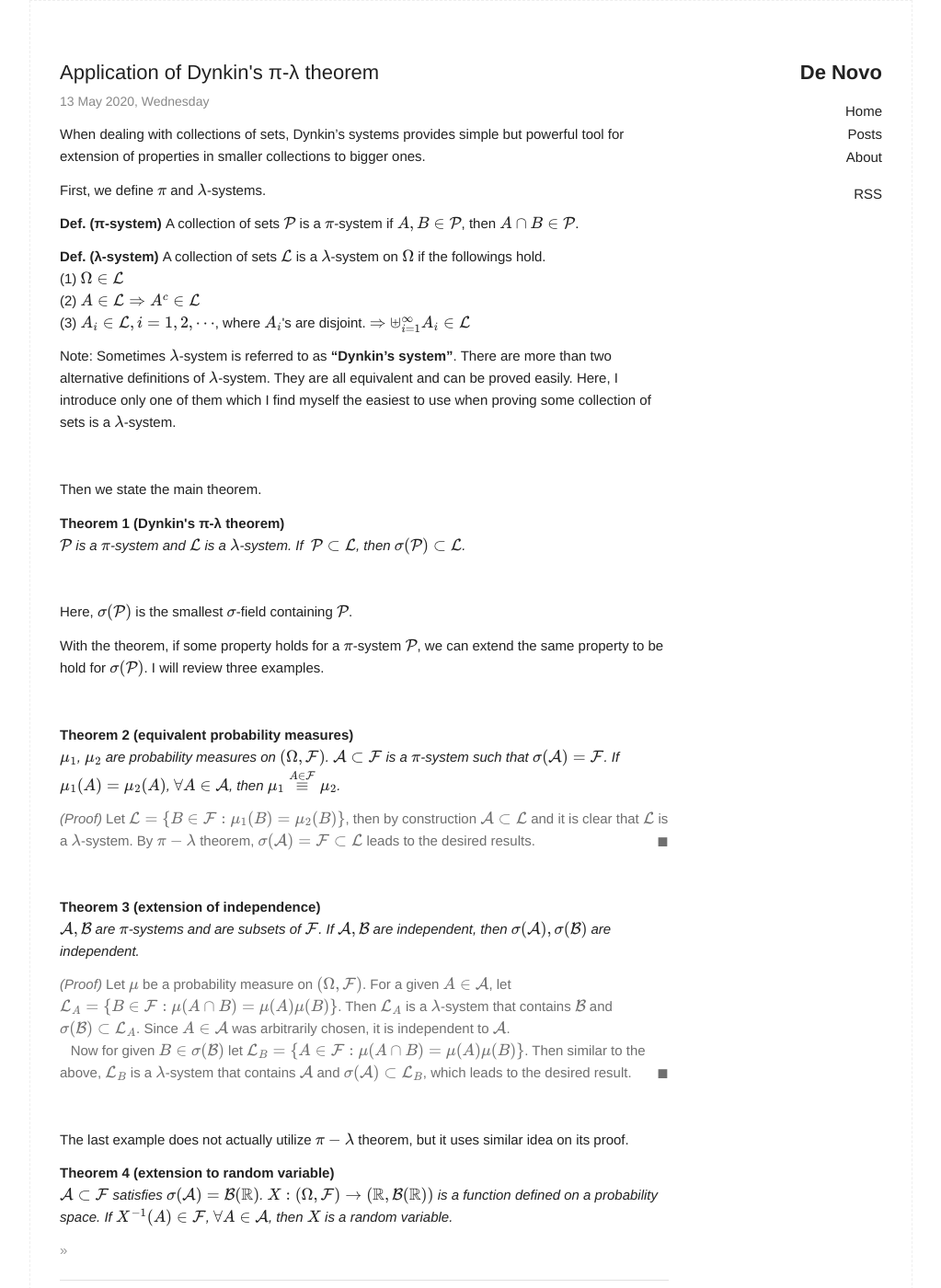
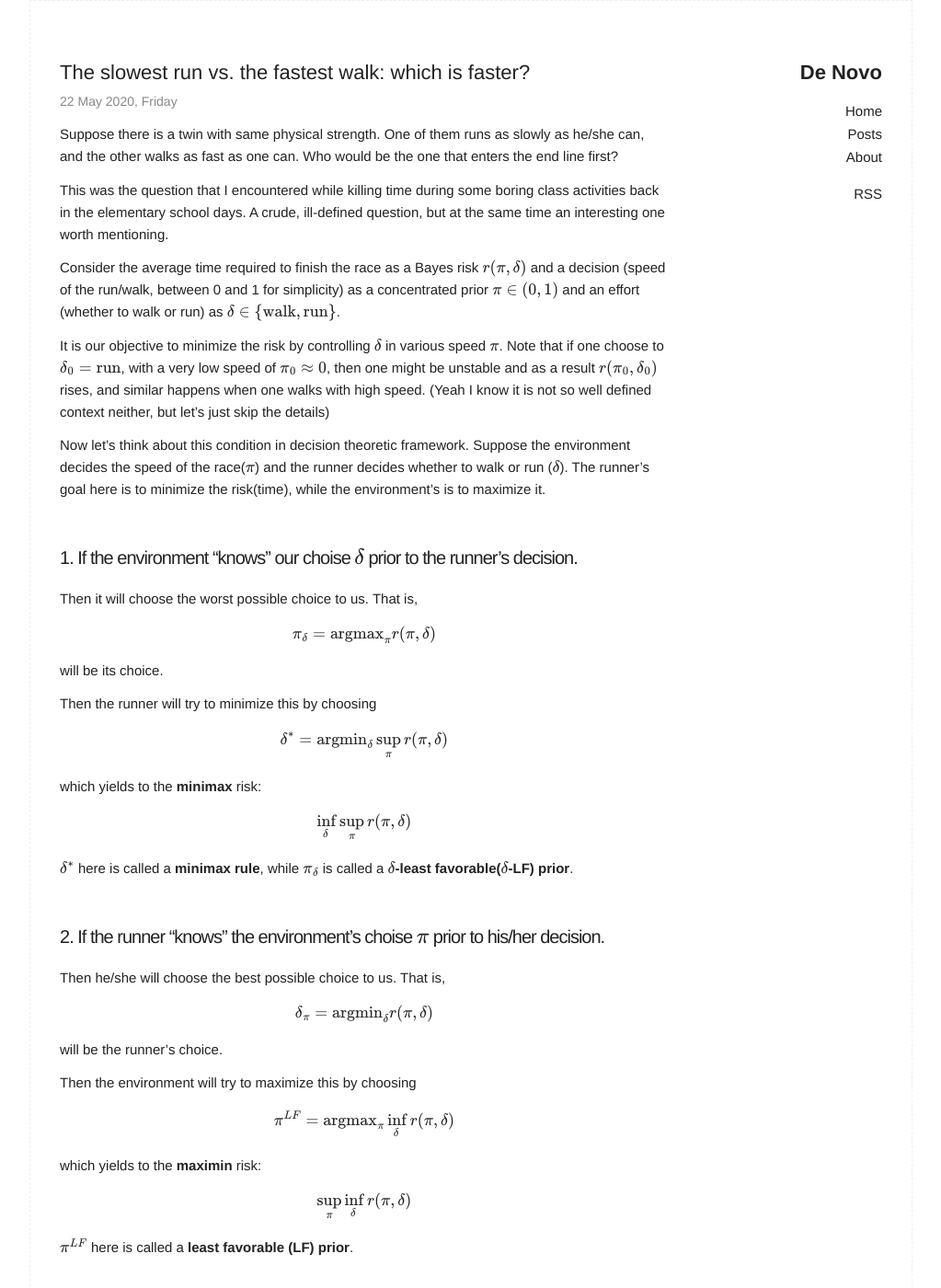
Before and after one commit to naturale0/naturale0.github.io, a Jekyll site: the page built from index.html, in a window 1280 px wide and 1400 px high. Shown: the whole window at 92% size, without its empty margins (128-1151 px from the left). Built offline with Jekyll 4.4.1, drawn with Linux system fonts in a browser that asks for light colours; formulas are drawn with MathJax 3; the list of posts is cut into pages by our own code; some of the changed text lies outside the part shown.

Commit message:
post minimax vs maximin

```diff
--- /dev/null
+++ b/_posts/2020-05-22-minimax is geq to maximin.md
@@ -0,0 +1,80 @@
+---
+layout: post
+title:  "The slowest run vs. the fastest walk: which is faster?"
+date:   2020-05-22 14:46:00 +0900
+categories: [decision theory]
+---
+
+Suppose there is a twin with same physical strength. One of them runs as slowly as he/she can, and the other walks as fast as one can. Who would be the one that enters the end line first?
+
+This was the question that I encountered while killing time during some boring class activities back in the elementary school days. A crude, ill-defined question, but at the same time an interesting one worth mentioning.
+
+Consider the average time required to finish the race as a Bayes risk $r(\pi, \delta)$ and a decision (speed of the run/walk, between 0 and 1 for simplicity) as a concentrated prior $\pi \in (0,1)$ and an effort (whether to walk or run) as $\delta \in \\{ \text{walk}, \text{run} \\}$.
+
+It is our objective to minimize the risk by controlling $\delta$ in various speed $\pi$. Note that if one choose to $\delta_0 = \text{run}$, with a very low speed of $\pi_0 \approx 0$, then one might be unstable and as a result $r(\pi_0, \delta_0)$ rises, and similar happens when one walks with high speed. (Yeah I know it is not so well defined context neither, but let's just skip the details)
+
+Now let's think about this condition in decision theoretic framework. Suppose the environment decides the speed of the race($\pi$) and the runner decides whether to walk or run ($\delta$). The runner's goal here is to minimize the risk(time), while the environment's is to maximize it.
+
+<br>
+
+### 1. If the environment "knows" our choise $\delta$ prior to the runner's decision.
+
+Then it will choose the worst possible choice to us. That is,
+
+$$ \pi_{\delta} = \text{argmax}_\pi r(\pi, \delta) $$
+
+will be its choice.
+
+Then the runner will try to minimize this by choosing
+
+$$ \delta^* = \text{argmin}_\delta \sup_\pi r(\pi, \delta)$$
+
+which yields to the **minimax** risk:
+
+$$ \inf_{\delta} \sup_{\pi} r(\pi, \delta) $$
+
+$\delta^*$ here is called a **minimax rule**, while $\pi_\delta$ is called a **$\delta$-least favorable($\delta$-LF) prior**.
+
+<br>
+
+### 2. If the runner "knows" the environment's choise $\pi$ prior to his/her decision.
+
+Then he/she will choose the best possible choice to us. That is,
+
+$$ \delta_{\pi} = \text{argmin}_\delta r(\pi, \delta) $$
+
+will be the runner's choice.
+
+Then the environment will try to maximize this by choosing
+
+$$ \pi^{LF} = \text{argmax}_\pi \inf_\delta r(\pi, \delta)$$
+
+which yields to the **maximin** risk:
+
+$$ \sup_{\pi} \inf_{\delta} r(\pi, \delta) $$
+
+$\pi^{LF}$ here is called a **least favorable (LF) prior**.
+
+<br>
+
+Then here come our theorem.
+
+<div class="theorem" text="minimax is greather than maximin">
+$$ \inf_{\delta} \sup_{\pi} r(\pi, \delta) \ge \sup_{\pi} \inf_{\delta} r(\pi, \delta) $$
+</div>
+
+<div class="proof">
+It is clear by properties of $\sup$ and $\inf$.
+<br>
+<br>
+$$
+  \sup_\pi r(\pi, \delta) \ge r(\pi_0, \delta), \forall \pi_0 \in \Pi \\
+  \inf_\delta \sup_\pi r(\pi, \delta) \ge \inf_\delta r(\pi_0, \delta), \forall \pi_0 \in \Pi \\
+  \inf_\delta \sup_\pi r(\pi, \delta) \ge \sup_\pi \inf_\delta r(\pi, \delta)
+$$
+<br>
+</div>
+
+In this example, we can think of the time of race from the fastest possible walk as $\inf_{\delta} \sup_{\pi} r(\pi, \delta)$, and the time of race from the slowest possible run as $\sup_{\pi} \inf_{\delta} r(\pi, \delta)$.
+
+Hence the slowest possible run is faster than the fastest walk.
```
Also changed, not shown: _posts/2018-05-03-Probabilistic interpretation of cross-entropy.md (+1 -1 lines), 5 other files.
